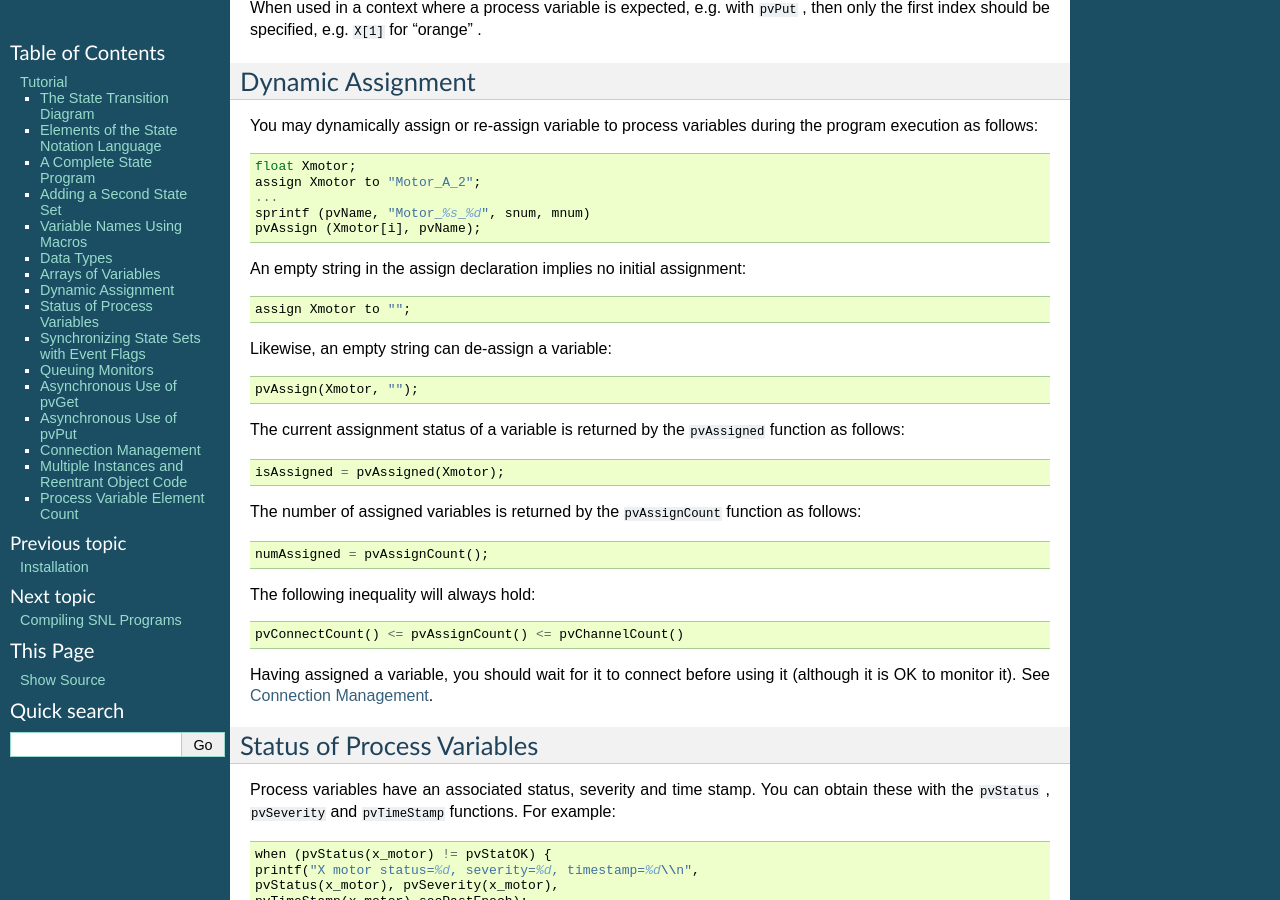
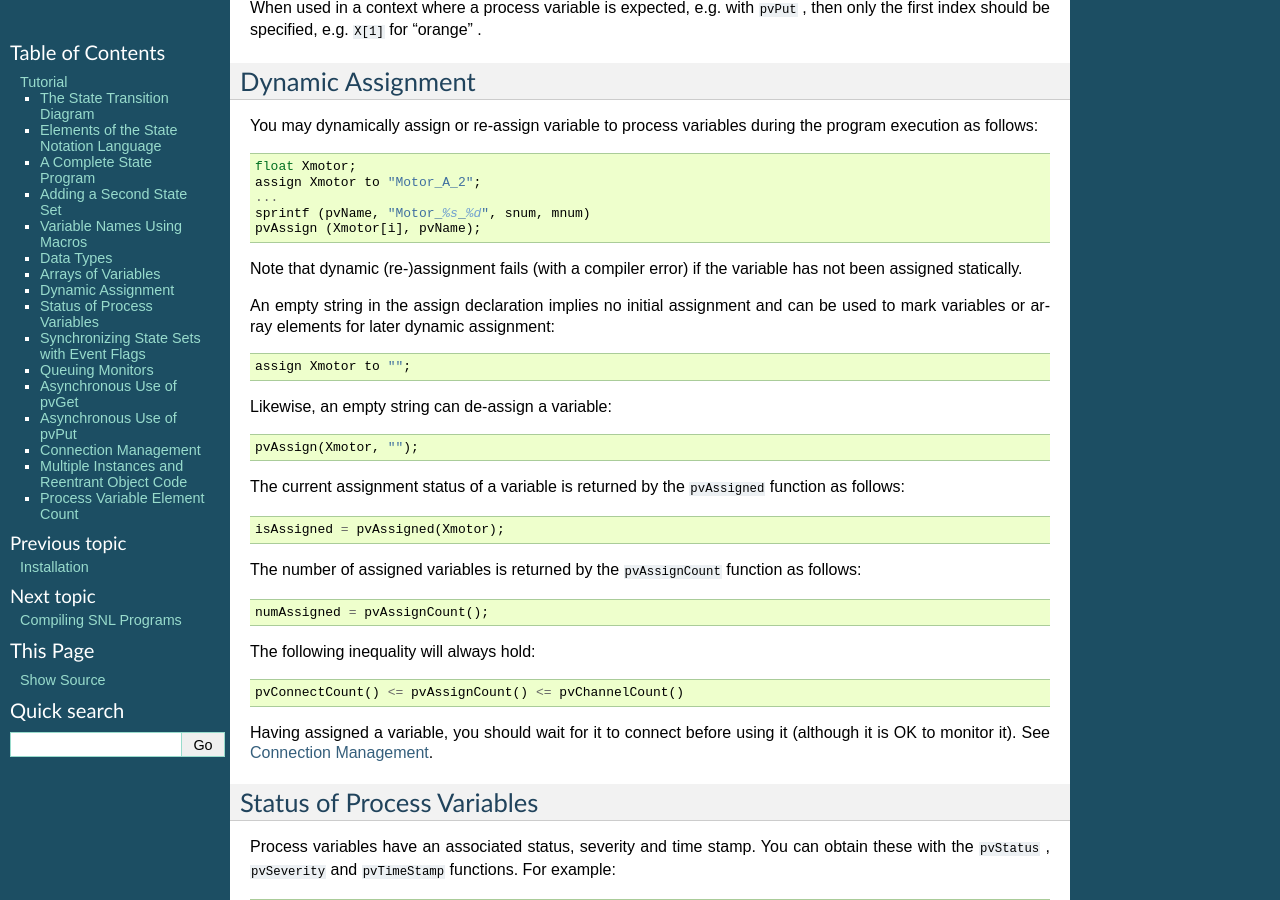
Before and after one commit to jeonghanlee/sequencer-2-2, a Sphinx documentation site: the page built from documentation/Tutorial.txt, in a window 1280 px wide and 900 px high, scrolled down 4769 px. Built offline with Sphinx 7.4.7, drawn with Linux system fonts in a browser that asks for light colours.

Commit message:
docs: added some missing fine print to static/dynamic assign

```diff
--- a/documentation/Tutorial.txt
+++ b/documentation/Tutorial.txt
@@ -296,8 +296,12 @@ variables during the program execution as follows::
   sprintf (pvName, "Motor_%s_%d", snum, mnum)
   pvAssign (Xmotor[i], pvName);
 
+Note that dynamic (re-)assignment fails (with a compiler error)
+if the variable has not been assigned statically.
+
 An empty string in the assign declaration implies no initial
-assignment::
+assignment and can be used to mark variables or array elements
+for later dynamic assignment::
 
   assign Xmotor to "";
 
--- a/documentation/conf.py
+++ b/documentation/conf.py
@@ -73,7 +73,7 @@ exclude_trees = ['O.Common']
 #default_role = None
 
 # If true, '()' will be appended to :func: etc. cross-reference text.
-#add_function_parentheses = True
+add_function_parentheses = False
 
 # If true, the current module name will be prepended to all description
 # unit titles (such as .. function::).
```
Also changed, not shown: documentation/Reference.txt (+16 -8 lines).
